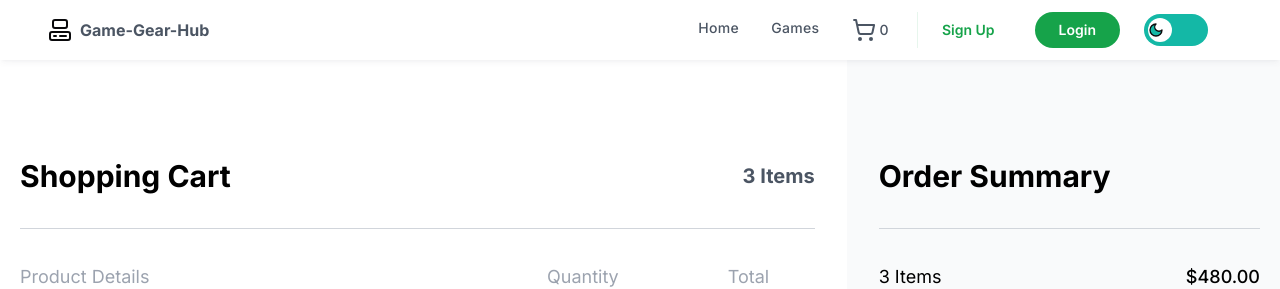
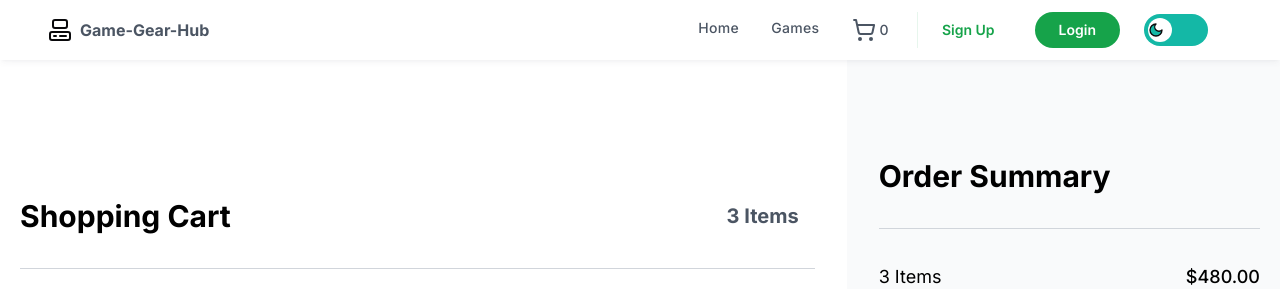
Before and after one commit to peterdinis/Game-Gear-Hub, a Next.js app: page /cart in a window 1280 px wide. Shown: the top 289 px of the page. Built offline with nearby package versions, Linux system fonts and the light colour scheme.

Commit message:
style: Small design update in cart wrapper

```diff
--- a/app/_components/cart/ShoppingCart.tsx
+++ b/app/_components/cart/ShoppingCart.tsx
@@ -5,12 +5,12 @@ import { Minus, Plus } from 'lucide-react';
 const ShoppingCart: FC = () => {
     return (
         <>
-            <div className='col-span-12 w-full pb-8 pt-14 max-xl:mx-auto max-xl:max-w-3xl lg:py-24 lg:pr-8 xl:col-span-8'>
+            <div className='sm:mt-10 col-span-12 w-full pb-8 pt-14 max-xl:mx-auto max-xl:max-w-3xl lg:py-24 lg:pr-8 xl:col-span-8'>
                 <div className='flex items-center justify-between border-b border-gray-300 pb-8'>
                     <h2 className='font-manrope text-3xl font-bold leading-10 text-black dark:text-blue-50'>
                         Shopping Cart
                     </h2>
-                    <h2 className='font-manrope text-xl font-bold leading-8 text-gray-600 dark:text-blue-50'>
+                    <h2 className='sm:mr-4 font-manrope text-xl font-bold leading-8 text-gray-600 dark:text-blue-50'>
                         3 Items
                     </h2>
                 </div>
```
